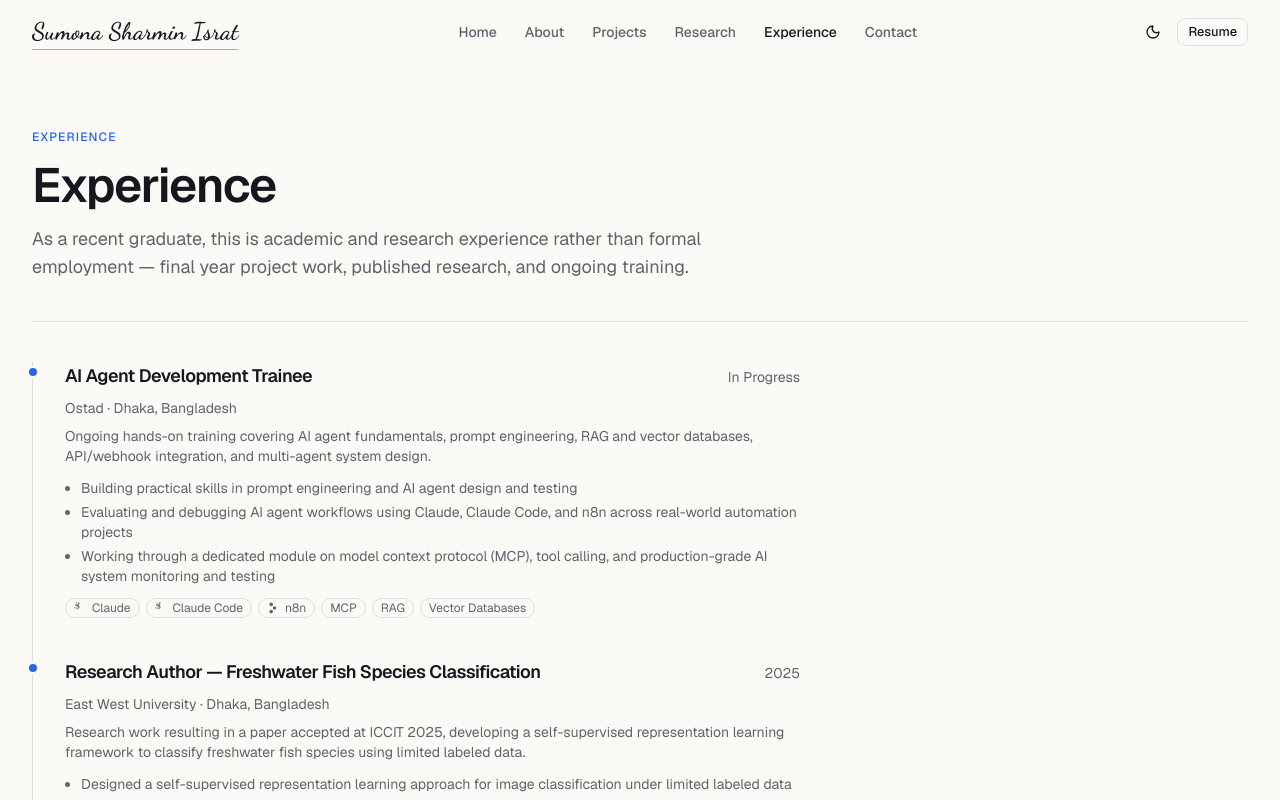
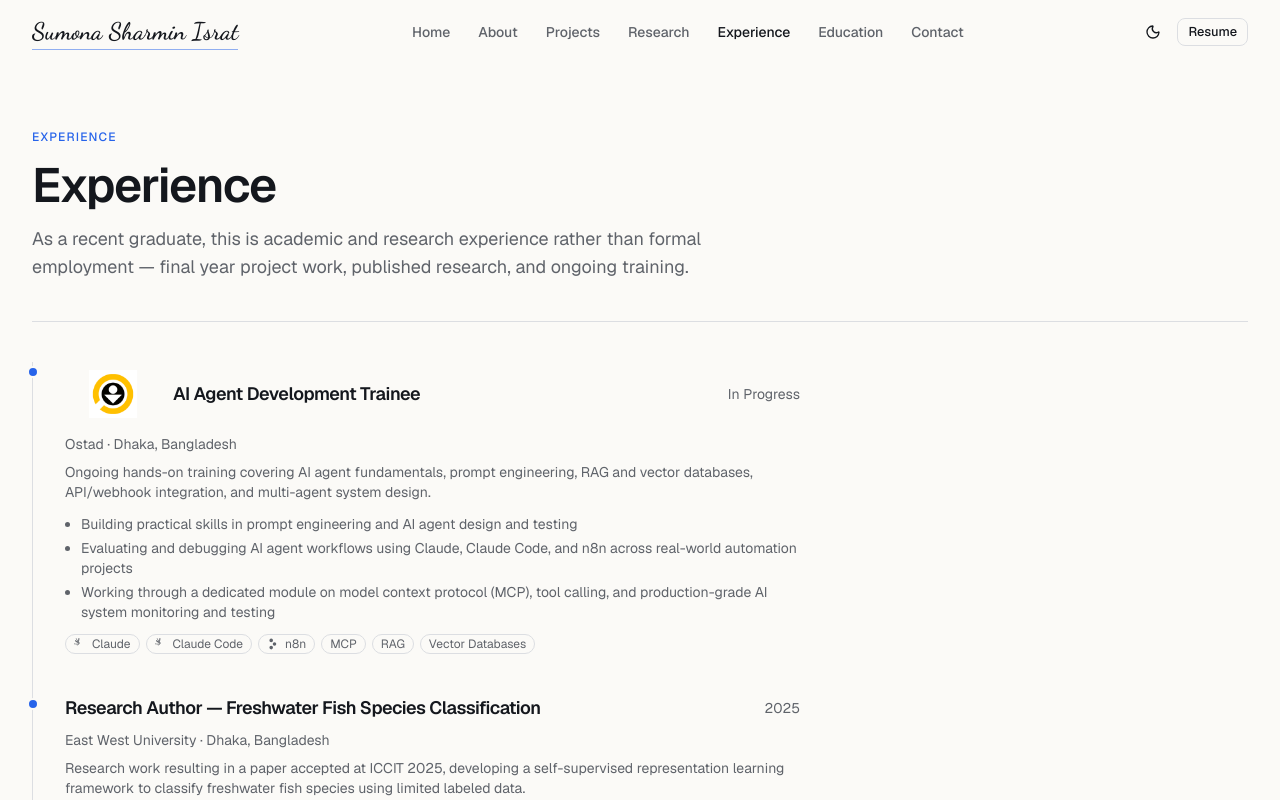
Before and after one commit to sumona-israt/sumona-israt_portfolio, a Next.js app: page /experience in a window 1280 px wide. Shown: the top 800 px of the page. Built offline with nearby package versions, Linux system fonts and the light colour scheme.

Commit message:
feat: add logo support to experience entries and update Timeline component for logo display

```diff
--- a/app/experience/page.tsx
+++ b/app/experience/page.tsx
@@ -28,6 +28,7 @@ export default function ExperiencePage() {
             description: entry.description,
             bullets: entry.responsibilities,
             tags: entry.technologies,
+            logo: entry.logo,
           }))}
         />
       </div>
--- a/components/shared/Timeline.tsx
+++ b/components/shared/Timeline.tsx
@@ -12,6 +12,7 @@ export interface TimelineItem {
   bullets?: string[];
   tags?: string[];
   image?: string;
+  logo?: string;
 }
 
 export function Timeline({ items }: { items: TimelineItem[] }) {
@@ -23,24 +24,37 @@ export function Timeline({ items }: { items: TimelineItem[] }) {
           <div
             className={
               item.image
-                ? "overflow-hidden rounded-2xl border border-border bg-card"
+                ? "overflow-hidden rounded-2xl border border-border bg-card sm:flex sm:flex-row-reverse sm:items-stretch"
                 : "flex flex-col gap-2"
             }
           >
             {item.image ? (
-              <div className="relative aspect-16/7 w-full">
+              <div className="relative aspect-16/7 w-full sm:aspect-auto sm:w-2/5 sm:shrink-0">
                 <Image
                   src={item.image}
                   alt={item.title}
                   fill
-                  sizes="(min-width: 768px) 700px, 100vw"
+                  sizes="(min-width: 640px) 40vw, 100vw"
                   className="object-cover"
                 />
               </div>
             ) : null}
-            <div className={item.image ? "flex flex-col gap-2 p-5" : "contents"}>
-              <div className="flex flex-wrap items-baseline justify-between gap-2">
-                <h3 className="text-lg font-semibold tracking-tight">{item.title}</h3>
+            <div className={item.image ? "flex flex-col gap-2 p-5 sm:flex-1" : "contents"}>
+              <div className="flex flex-wrap items-center justify-between gap-2">
+                <div className="flex items-center gap-3">
+                  {item.logo ? (
+                    <span className="relative inline-block h-16 w-24 shrink-0">
+                      <Image
+                        src={item.logo}
+                        alt={`${item.title} logo`}
+                        fill
+                        sizes="96px"
+                        className="object-contain object-left"
+                      />
+                    </span>
+                  ) : null}
+                  <h3 className="text-lg font-semibold tracking-tight">{item.title}</h3>
+                </div>
                 {item.meta ? (
                   <span className="text-sm text-muted-foreground">{item.meta}</span>
                 ) : null}
--- a/src/data/experience.ts
+++ b/src/data/experience.ts
@@ -7,6 +7,7 @@ export interface ExperienceEntry {
   description: string;
   responsibilities: string[];
   technologies?: string[];
+  logo?: string;
 }
 
 // Repurposed as academic/research experience: no formal employment yet
@@ -27,6 +28,7 @@ export const experience: ExperienceEntry[] = [
       "Working through a dedicated module on model context protocol (MCP), tool calling, and production-grade AI system monitoring and testing",
     ],
     technologies: ["Claude", "Claude Code", "n8n", "MCP", "RAG", "Vector Databases"],
+    logo: "/images/logos/ostad.png",
   },
   {
     id: "iccit-2025-research",
--- a/src/data/site.ts
+++ b/src/data/site.ts
@@ -67,6 +67,7 @@ export const siteConfig: SiteConfig = {
     { label: "Projects", href: "/projects" },
     { label: "Research", href: "/research" },
     { label: "Experience", href: "/experience" },
+    { label: "Education", href: "/education" },
     { label: "Contact", href: "/contact" },
   ],
   footerNav: [
```
Also changed, not shown: public/images/logos/ostad.png (added).
